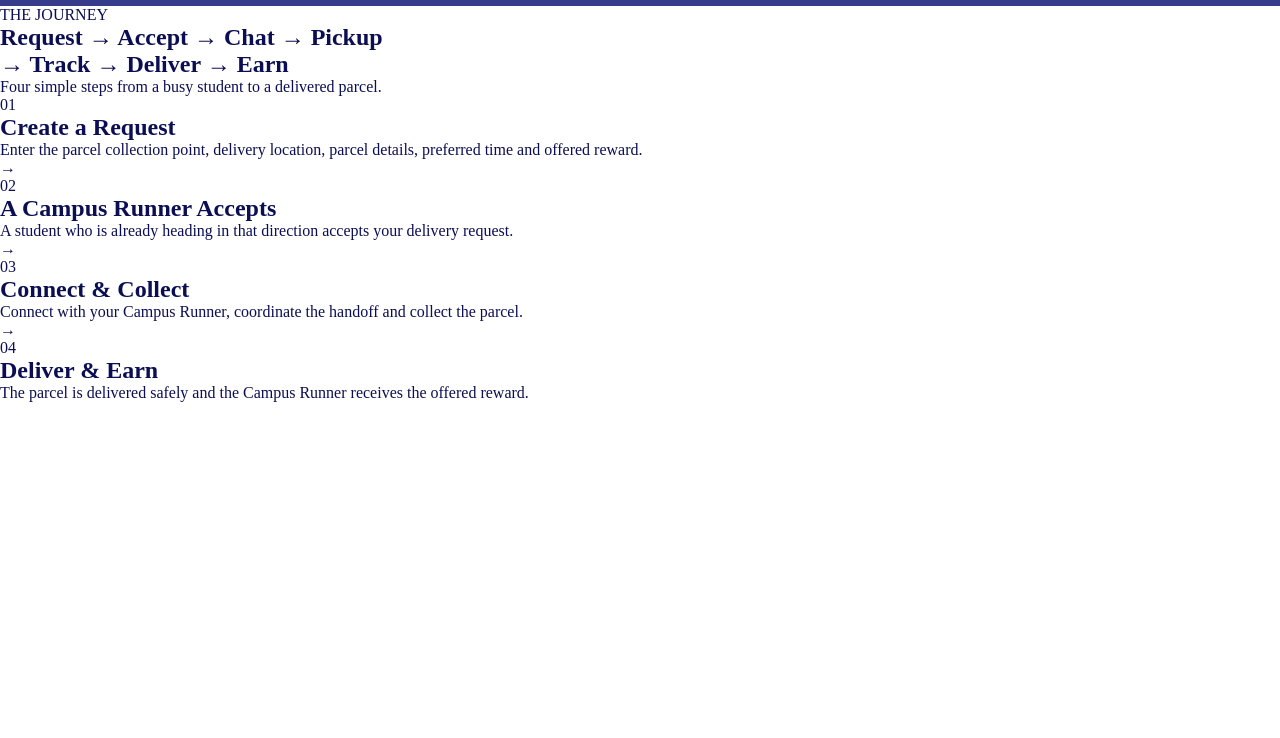
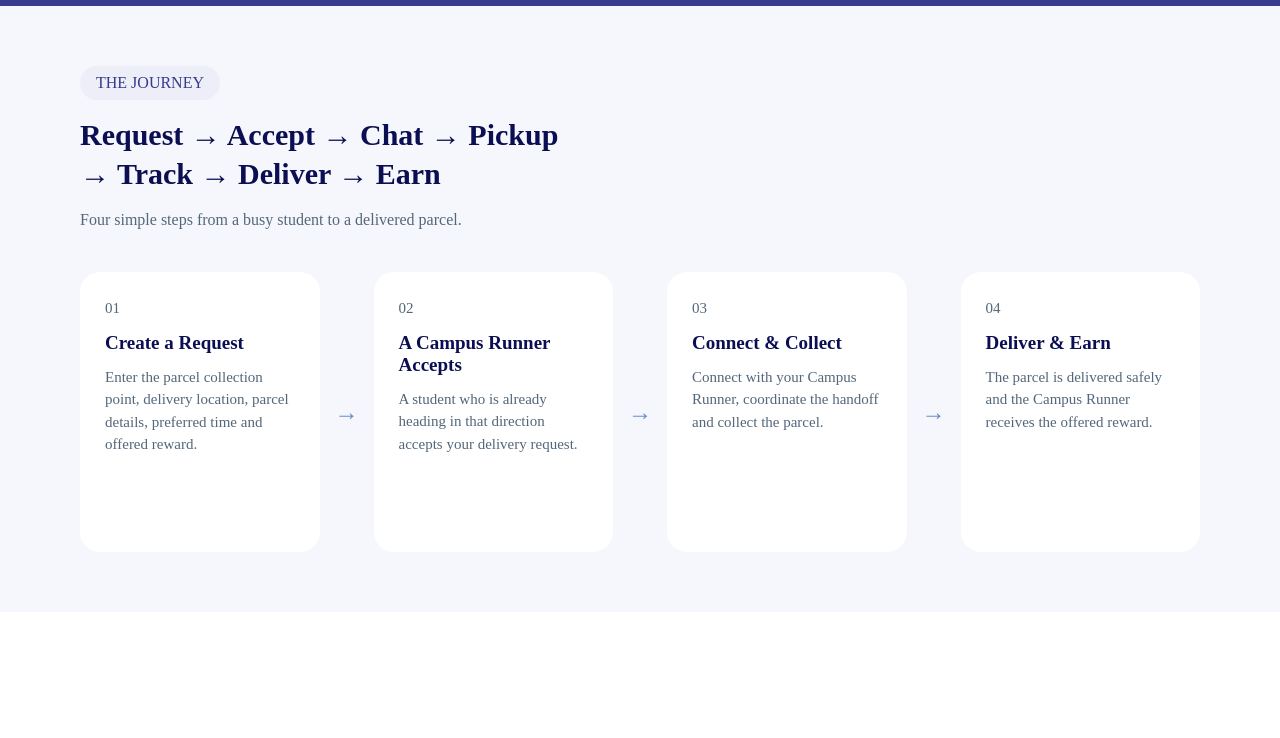
Before and after one commit to himanshish2/web-prog-project, a plain HTML site: page how-it-works.html in a window 1280 px wide. Shown: the part 62-800 px from the top of the page. Drawn offline with Linux system fonts and the light colour scheme.

Commit message:
How it works Styling

```diff
--- /dev/null
+++ b/how-it-works.css
@@ -0,0 +1,71 @@
+/* ================================
+   HOW IT WORKS PAGE
+   ================================ */
+
+.journey {
+    padding: 60px 80px;
+    background-color: #F5F7FC;
+}
+
+.journeyHeader {
+    margin-bottom: 40px;
+}
+
+.sectionLabel {
+    color: #363B8B;
+    background-color: #EDEEF8;
+    padding: 8px 16px;
+    border-radius: 20px;
+    display: inline-block;
+    margin-bottom: 15px;
+}
+
+.journey h1 {
+    color: #0B0E52;
+    font-size: 30px;
+    line-height: 1.3;
+    margin-bottom: 15px;
+}
+
+.journey .subtitle {
+    color: #53677A;
+    font-size: 16px;
+    line-height: 1.5;
+}
+
+.steps {
+    display: flex;
+    align-items: center;
+    gap: 15px;
+}
+
+.stepCard {
+    background-color: white;
+    border-radius: 20px;
+    padding: 25px;
+    flex: 1;
+    min-height: 230px;
+}
+
+.stepNumber {
+    color: #363B8B;
+    font-size: 14px;
+    margin-bottom: 12px;
+}
+
+.stepCard h2 {
+    color: #0B0E52;
+    font-size: 19px;
+    margin-bottom: 12px;
+}
+
+.stepCard p {
+    color: #53677A;
+    font-size: 15px;
+    line-height: 1.5;
+}
+
+.arrow {
+    color: #678AC9;
+    font-size: 24px;
+}
--- a/how-it-works.html
+++ b/how-it-works.html
@@ -4,6 +4,7 @@
 <head>
     <title>How It Works</title>
     <link rel="stylesheet" href="style.css">
+    <link rel="stylesheet" href="how-it-works.css"
 </head>
 
 <body>
@@ -22,11 +23,9 @@
                 -->
                 <li><a href="about.html" >About Us</a></li>
                 <li><a href="how-it-works.html" class="activeLink">How It Works</a></li>
-                <li><a href="login.html">Login</a></li>
-                <li><a href="signup.html">Sign Up</a></li>
             </ul>
 
-            <a href="signup.html" class="btnGetStarted">Get Started</a>
+            <a href="login.html" class="btnGetStarted">Sign Up</a>
         </nav>
         <section class="journey">
 
```
